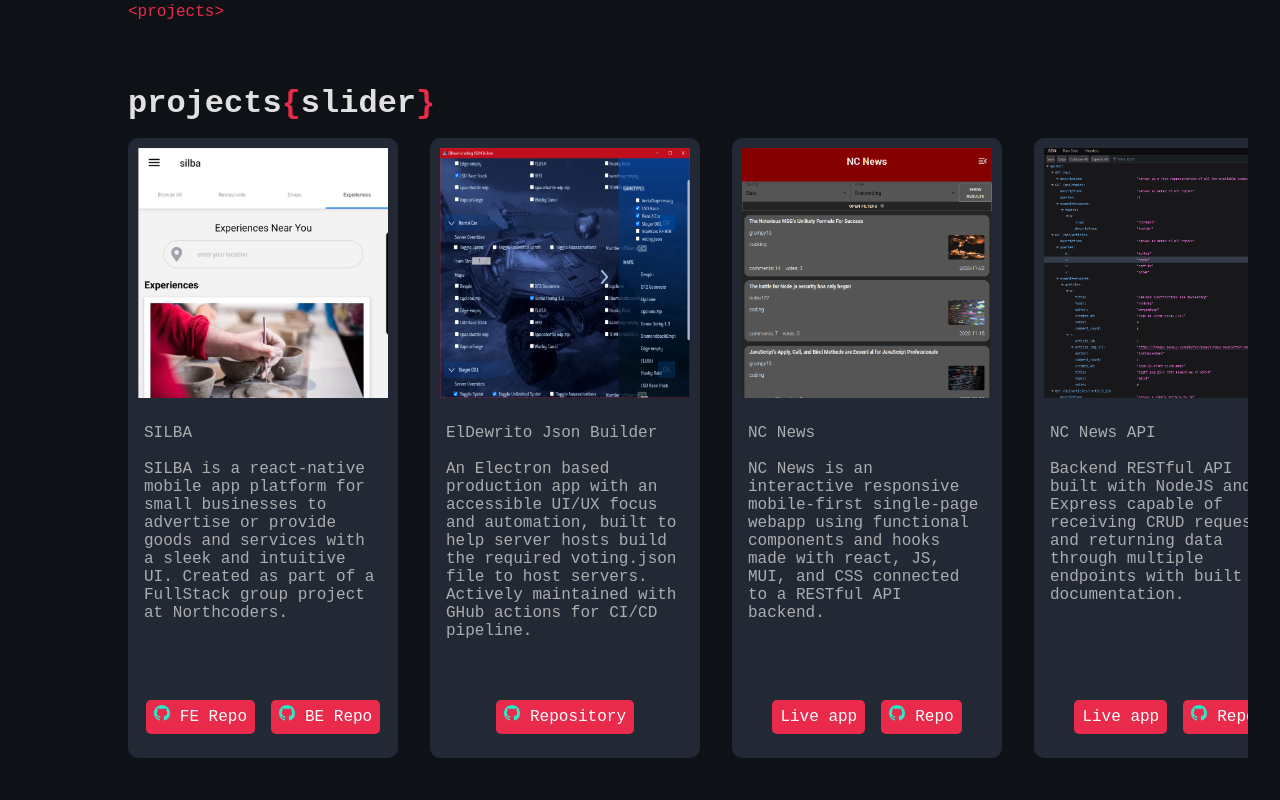
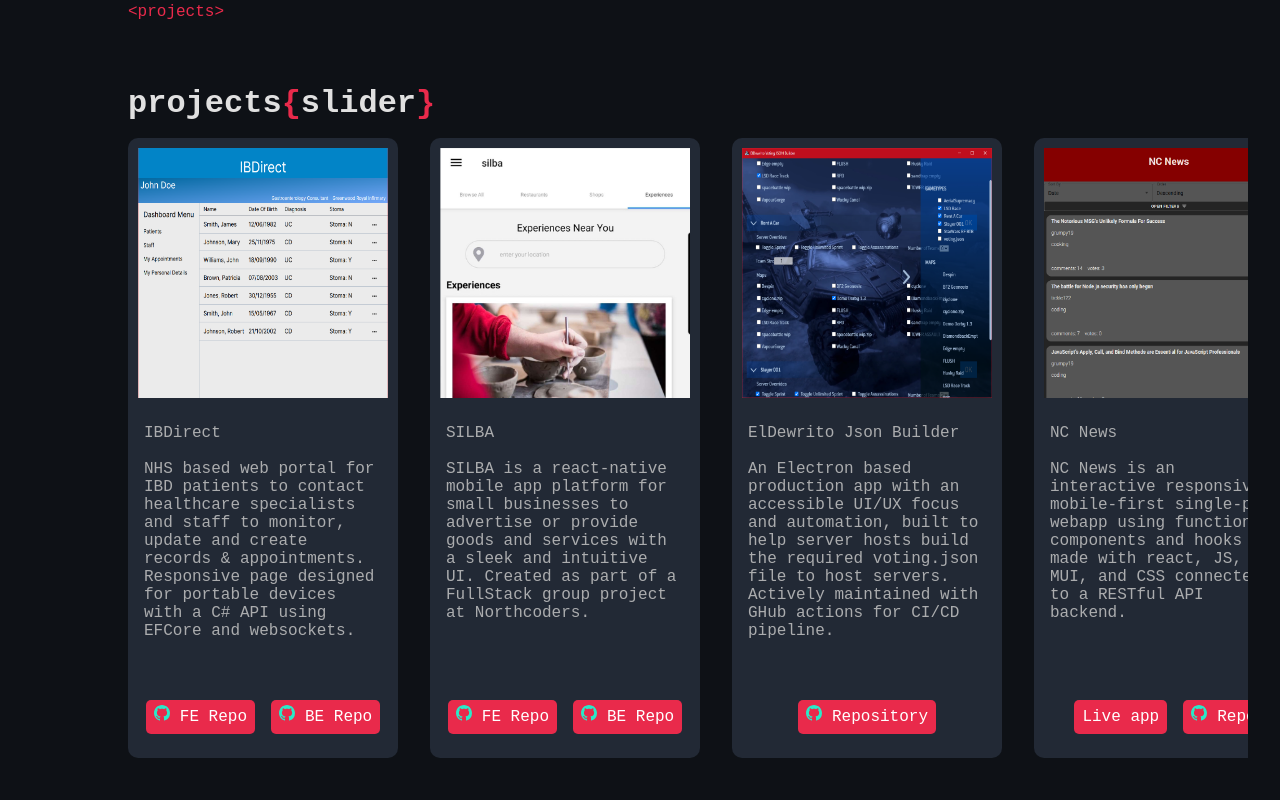
Before and after one commit to The-Nightman/Portfolio, a React (Vite) app: page / in a window 1280 px wide. Shown: the part 1800-2600 px from the top of the page. Built offline with nearby package versions, Linux system fonts and the light colour scheme; the HTML template or start-up script is replaced by a standard one.

Commit message:
add IBDirect to projects

```diff
--- a/src/data/projects.js
+++ b/src/data/projects.js
@@ -3,8 +3,17 @@ import silba from "../assets/silba.png"
 import NCNewsFE from "../assets/NCNewsFE.png"
 import NCNewsBE from "../assets/NCNewsBE.png"
 import edJsonBuilder from "../assets/edjsonbuilder.png"
+import IBDirect from "../assets/IBDirect.png"
 
 const projects = [
+  {
+    image: IBDirect,
+    name: "IBDirect",
+    body: "NHS based web portal for IBD patients to contact healthcare specialists and staff to monitor, update and create records & appointments. Responsive page designed for portable devices with a C# API using EFCore and websockets.",
+    repo: ["https://github.com/The-Nightman/IBDirect","https://github.com/The-Nightman/IBDirectAPI"],
+    live: null,
+    fullstack: true
+  },
   {
     image: silba,
     name: "SILBA",
```
Also changed, not shown: src/assets/IBDirect.png (added).
